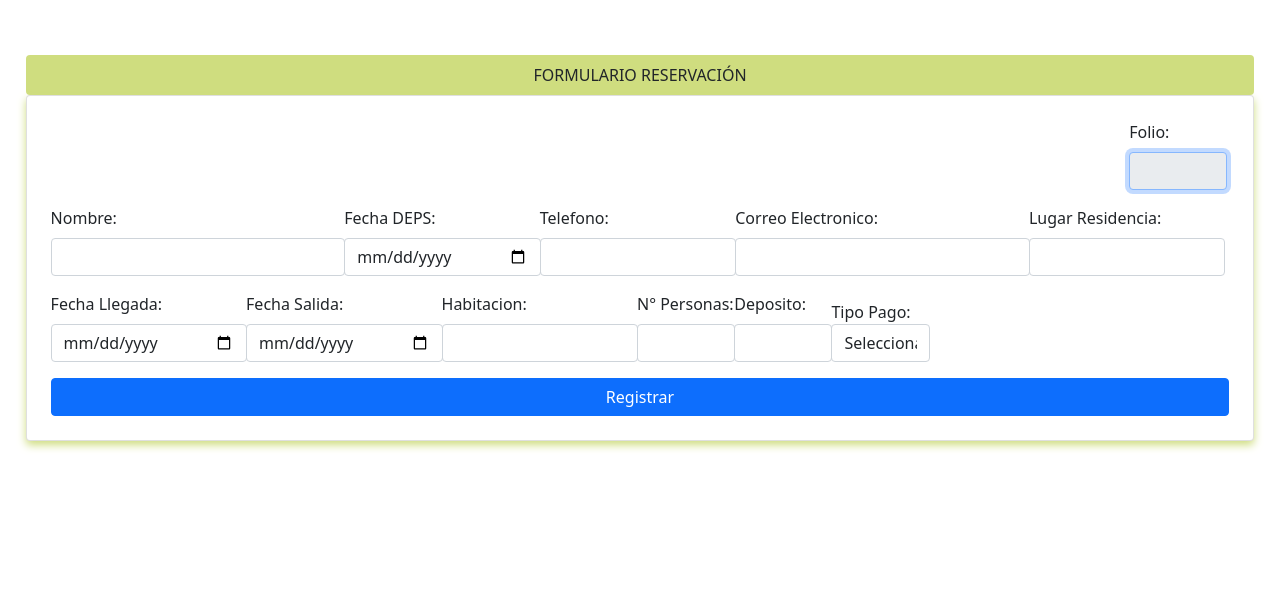
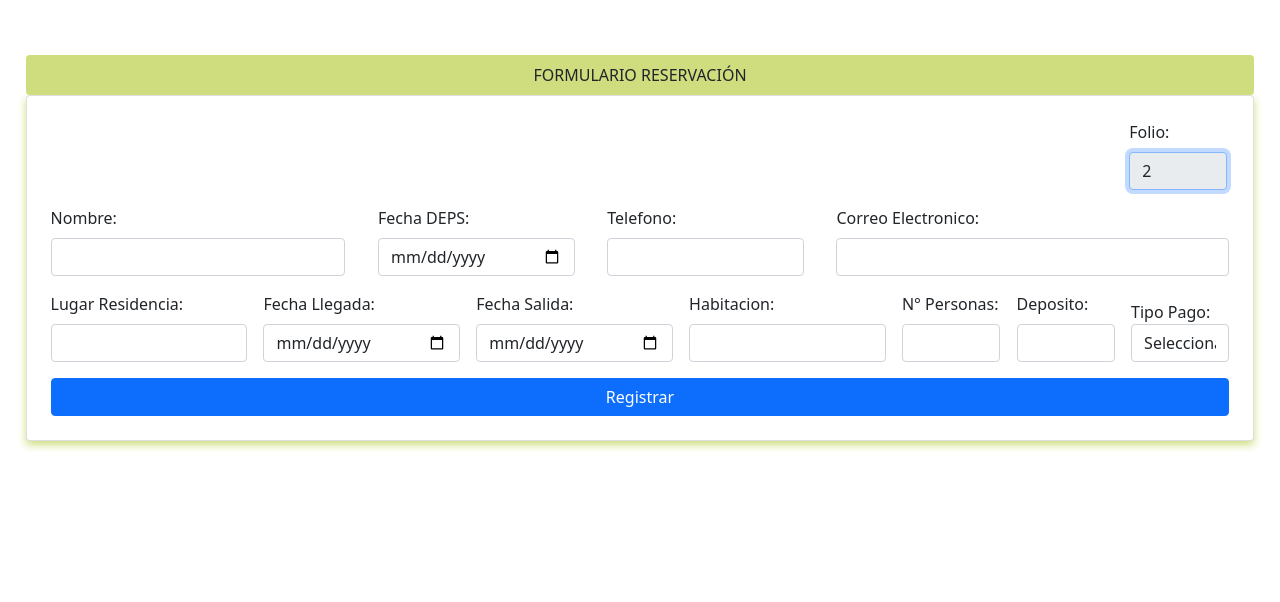
Before and after one commit to JbAntrax57/CRUDHotel, a PHP site: page /reservacion.php in a window 1280 px wide. Shown: the part 73-675 px from the top of the page. Run offline with PHP 8.4, Linux system fonts and the light colour scheme; data comes from the database, SQL or seed files in the repository; lists and menus that the app fills with data are empty; some libraries are stand-ins or nearby versions.

Commit message:
guardar cambios

```diff
--- a/reservacion.php
+++ b/reservacion.php
@@ -4,7 +4,7 @@
     $sentencia = $bd -> query("select * from habitaciones where disponible = 1");
     $habitaciones = $sentencia->fetchAll(PDO::FETCH_OBJ);
 
-    $sql = $bd -> query("select no_folio from reservaciones");
+    $sql = $bd -> query("select no_folio from reservaciones order by idReservaciones desc");
     $reservacion = $sql->fetchAll(PDO::FETCH_OBJ);
     //print_r($persona);
 ?>
@@ -71,10 +71,6 @@
                 }
             ?>
 
-<?php
-                echo end($reservacion[0]);
-            ?>
-
             <div class="table_title rounded p-2">FORMULARIO RESERVACIÓN</div>
             <div class="card shadow_general">
                 <!--<div class="card-header">
@@ -84,10 +80,10 @@
                     <div class="col-sm-12 input-group">
                         <div class="col-sm-1 float_right">
                             <label class="form-label">Folio: </label>
-                            <input value="<?php?>" type="number" class="form-control" name="datoFolio" autofocus required readonly>
+                            <input value="<?php echo $reservacion[0]->no_folio+1; ?>" type="number" class="form-control" name="datoFolio" autofocus required readonly>
                         </div>
                     </div>
-                    <div class="col-sm-12 input-group mt-3">
+                    <div class="col-sm-12 input-group mt-3 d-flex justify-content-between">
                         <div class="col-sm-3">
                             <label class="form-label">Nombre: </label>
                             <input type="text" class="form-control" name="datoNombre" autofocus required>
@@ -103,17 +99,17 @@
                             <input type="text" class="form-control" name="datoTelefono" autofocus required>
                         </div>
                         <!--&nbsp;&nbsp;&nbsp;-->
-                        <div class="col-sm-3">
+                        <div class="col-sm-4">
                             <label class="form-label">Correo Electronico: </label>
                             <input type="email" class="form-control" name="datoEmail" autofocus required>
                         </div>
                         <!--&nbsp;&nbsp;&nbsp;-->
+                    </div>
+                    <div class="col-sm-12 input-group mt-3 d-flex justify-content-between">
                         <div class="col-sm-2">
                             <label class="form-label">Lugar Residencia: </label>
                             <input type="text" class="form-control" name="datoResidencia" autofocus required>
                         </div>
-                    </div>
-                    <div class="col-sm-12 input-group mt-3">
                         <div class="col-sm-2">
                             <label class="form-label">Fecha Llegada: </label>
                             <input type="date" class="form-control" name="datoFechaLlegada" autofocus required>
```
